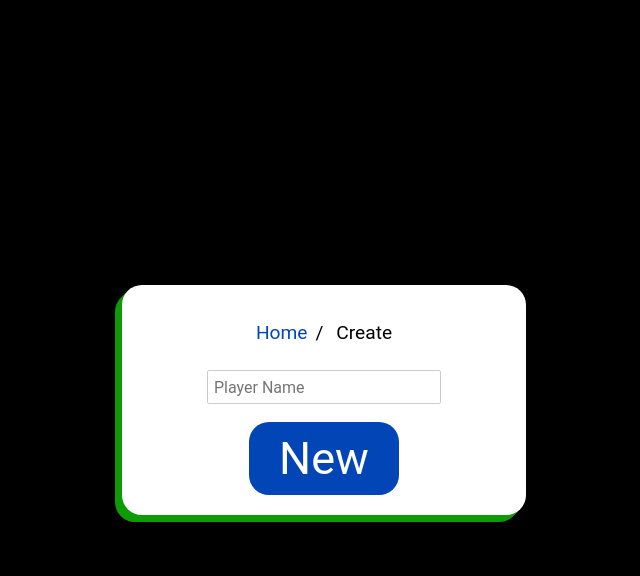
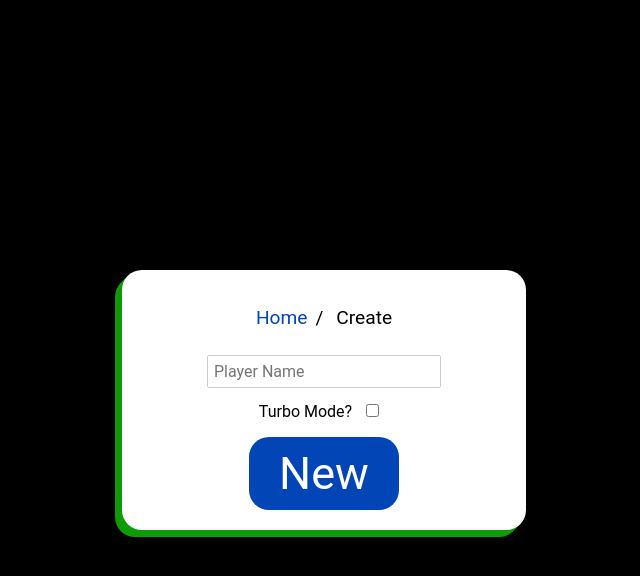
Before and after one commit to Quantumplation/kellett.uno, a Svelte app: page / in a window 1280 px wide. Both pictures are taken after a click on the element "Create". Shown: the top 576 px of the page, without its empty margins (316-956 px from the left). Built offline with nearby package versions, Linux system fonts and the light colour scheme.

Commit message:
Add checkbox for Turbo Mode

```diff
--- a/src/Model/event-sourcing.ts
+++ b/src/Model/event-sourcing.ts
@@ -164,7 +164,7 @@ function clone<T>(a: T): T {
   return JSON.parse(JSON.stringify(a));
 }
 
-export function createGame(event: { gameId: string }): Game {
+export function createGame(event: { gameId: string, turboMode: boolean }): Game {
   return {
     id: event.gameId,
     error: null,
@@ -177,6 +177,7 @@ export function createGame(event: { gameId: string }): Game {
     deck: [],
     pile: [],
     direction: 1,
+    turboMode: event.turboMode,
   };
 }
 
@@ -237,15 +238,16 @@ export function draw(game: Game, event: { player: string, count: number }): { ga
   if (isRobInitialDraw(event)) {
     for (const holyCard of holyHand) {
       const cardIdx = game.deck.findIndex(c => isMatch(holyCard, c));
+      if (cardIdx >= 0) {
         player.hand.push(game.deck[cardIdx]);
         game.deck.splice(cardIdx, 1);
         --i;
       }
-  } else {
+    }
+  }
   for(;i > 0 && game.deck.length > 0; i--) {
     let next = game.deck.shift();
     player.hand.push(next);
-    }
   }
   player.uno = player.hand.length === 1;
   if (i > 0) {
--- a/src/Model/model.ts
+++ b/src/Model/model.ts
@@ -15,7 +15,7 @@ export type Hand = Card[];
 export type Player = { name: string, hand: Hand, uno: boolean, flatlining?: number };
 
 export type GameEvent =
-  | { id?: number, type: 'create', gameId: string }
+  | { id?: number, type: 'create', gameId: string, turboMode: boolean }
   | { id?: number, type: 'join', player: string }
   | { id?: number, type: 'leave', player: string, seed: number }
   | { id?: number, type: 'start', deck: Card[], startPlayer: string }
@@ -55,6 +55,7 @@ export type Game = {
   deck: Deck,
   pile: Pile,
   direction: number,
+  turboMode: boolean,
 };
 
 export function newSeed(): number {
@@ -105,7 +106,7 @@ export function shuffleDeck(old: Deck, seed: number): Deck {
   return newDeck;
 }
 
-export function newDeck(players: number): Deck {
+export function newDeck(players: number, turboMode: boolean): Deck {
   let id = 0;
   let deck: Deck = [];
 
@@ -116,8 +117,10 @@ export function newDeck(players: number): Deck {
     // An uno deck has 108 cards
     //  - four 0's, one of each color
     //  - eighteen 1-9's, two of each color/number
+    // except in turbo mode, where we leave out cards 2-9
     for(const color of ['red', 'yellow', 'blue', 'green'] as const) {
-      for(let value = 0; value < 10; value++) {
+      const maxNumber = turboMode ? 1 : 9;
+      for(let value = 0; value <= maxNumber; value++) {
         deck.push({ id: id++, type: 'normal', color, value });
         if(value != 0) {
           deck.push({ id: id++, type: 'normal', color, value });
--- a/src/Pages/Create.svelte
+++ b/src/Pages/Create.svelte
@@ -14,7 +14,8 @@ function navigateTo(p: string) {
     }
 }
 
-let playerName;
+let playerName: string;
+let turboMode = false;
 
 shortid.characters('0123456789abcdefghijklmnopqrstuvwxyzABCDEFGHIJKLMNOPQRSTUVWXYZ-_');
 
@@ -29,7 +30,7 @@ function newGame() {
 
     playerName = playerName || randomName();
 
-    emitEvent({ type: 'create', gameId: id });
+    emitEvent({ type: 'create', gameId: id, turboMode });
     emitEvent({ type: 'join', player: playerName });
     player.set(playerName);
     startListening(id);
@@ -93,6 +94,10 @@ function newGame() {
         color: $unoRed;
         text-decoration: underline;
     }
+
+    input[type=checkbox] {
+        margin: 8px 10px 10px 10px;
+    }
 </style>
 
 <div class="page">
@@ -105,6 +110,11 @@ function newGame() {
         <div class="row code">
             <input type="text" placeholder="Player Name" bind:value={playerName} />
         </div>
+        <div class="row">
+            <label>Turbo Mode?
+                <input type="checkbox" bind:checked={turboMode} />
+            </label>
+        </div>
         <div class="row join">
             <Button on:click={newGame}>New</Button>
         </div>
--- a/src/Pages/Waiting.svelte
+++ b/src/Pages/Waiting.svelte
@@ -57,7 +57,7 @@ function navigateTo(p: string) {
 }
 
 function startGame() {
-    emitEvent({ type: 'start', deck: newDeck($game.players.length), startPlayer: randomPlayer($game.players).name });
+    emitEvent({ type: 'start', deck: newDeck($game.players.length, $game.turboMode), startPlayer: randomPlayer($game.players).name });
 
     // Draw a hand for each player
     for(const player of $game.players.filter(p => isRob(p.name))) {
```
Lines whose indentation alone changed are shown as unchanged.
